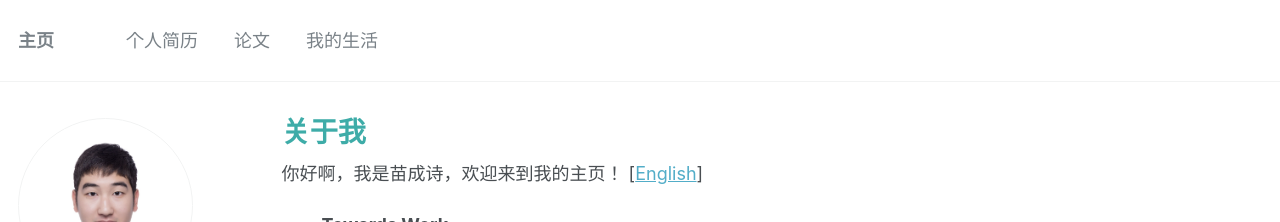
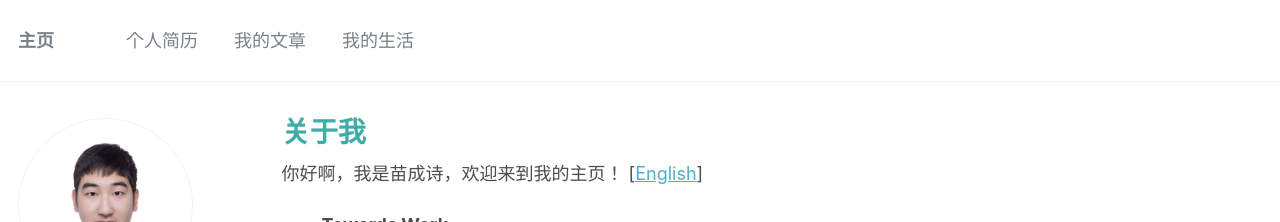
Before and after one commit to miaochengshi/cn, a Jekyll site: the page built from _pages/about.md, in a window 1280 px wide and 900 px high. Shown: the top 222 px of the window. Built offline with Jekyll 4.4.1, drawn with Linux system fonts in a browser that asks for light colours.

Commit message:
Update navigation.yml

```diff
--- a/_data/navigation.yml
+++ b/_data/navigation.yml
@@ -3,7 +3,7 @@ main:
   - title: "个人简历"
     url: /cv/
 
-  - title: "论文"
+  - title: "我的文章"
     url: /publications/
 
   - title: "我的生活"
```
